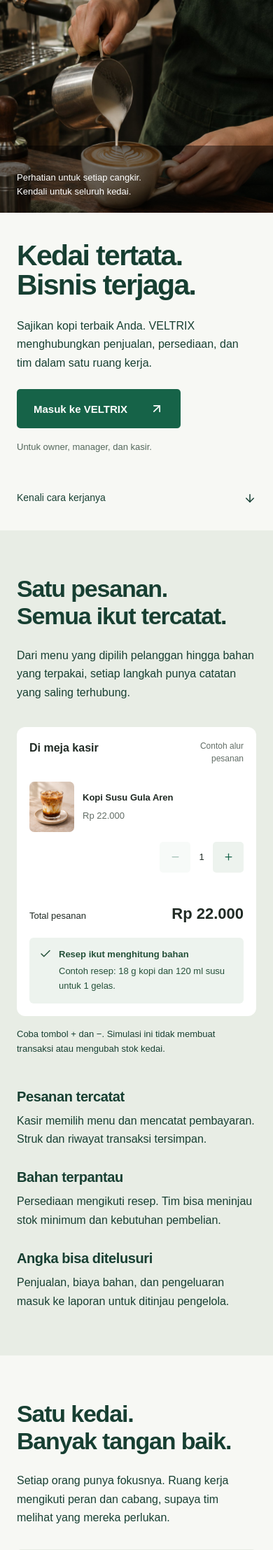
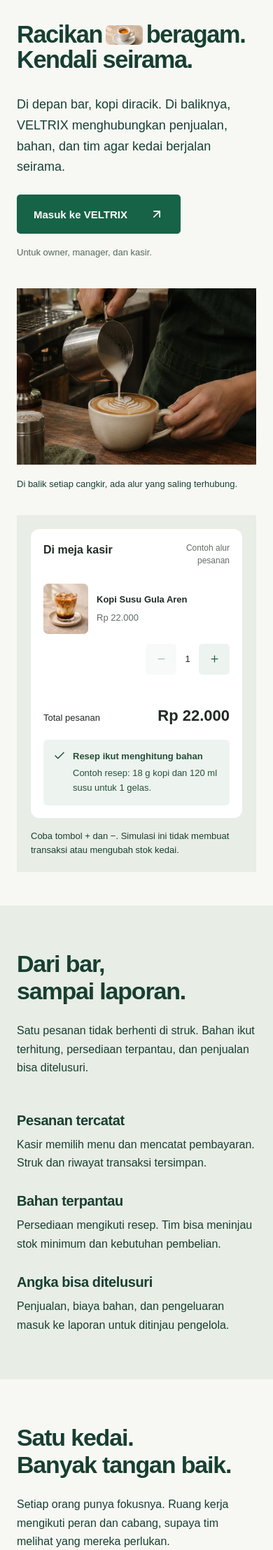
Before and after one commit to firmanizzani/Veltrix, a Laravel app: page / in a window 390 px wide. Shown: the part 72-2287 px from the top of the page at 70% size. Run offline with Laravel 12, Linux system fonts and the light colour scheme; style sheets or scripts are compiled from the project's sources; parts of the project's set-up code (start-up, migrations or seed data) failed here and were passed over; some libraries are stand-ins or nearby versions.

Commit message:
refactor: redesign landing and remove pinned photo layout

```diff
--- a/resources/css/landing.css
+++ b/resources/css/landing.css
@@ -98,65 +98,84 @@
 .landing-mobile-navigation {
     display: none;
 }
-.landing-stage {
-    display: grid;
-    grid-template-columns: 45% 55%;
-    align-items: start;
-}
 .landing-photograph {
-    position: sticky;
-    top: 88px;
-    height: calc(100svh - 88px);
+    position: relative;
+    margin: 0;
+    min-width: 0;
+    height: 430px;
     overflow: hidden;
     background: var(--landing-ink);
 }
 .landing-photograph > img {
     display: block;
     width: 100%;
-    height: 100%;
+    height: calc(100% - 48px);
     object-fit: cover;
-    object-position: 50% 62%;
-    animation: landing-photo-breathe 24s ease-in-out infinite alternate;
-}
-.landing-photo-caption {
-    position: absolute;
-    bottom: 0;
-    left: 0;
-    right: 0;
-    display: flex;
-    flex-direction: column;
-    padding: 48px 40px 32px;
-    background: rgb(0 0 0 / 45%);
-    color: white;
-    font-size: 16px;
-    line-height: 1.55;
-}
-.landing-story {
-    min-width: 0;
+    object-position: 50% 75%;
 }
 .landing-hero {
+    padding: 48px 48px 64px;
+}
+.landing-title-line {
+    display: flex;
+    align-items: center;
+    gap: 0.14em;
+}
+.landing-title-image {
+    display: inline-block;
+    width: 1.55em;
+    height: 0.8em;
+    object-fit: cover;
+    border-radius: 6px;
+    flex-shrink: 0;
+}
+.landing-hero-intro {
+    display: flex;
+    justify-content: space-between;
+    align-items: flex-start;
+    gap: 48px;
+    margin-top: 32px;
+}
+.landing-hero-intro > p {
+    max-width: 47ch;
+    font-size: 18px;
+}
+.landing-preview {
+    display: grid;
+    grid-template-columns: minmax(0, 1.1fr) minmax(0, 1fr);
+    gap: 24px;
+    margin-top: 40px;
+}
+.landing-photograph figcaption {
+    display: flex;
+    align-items: center;
+    min-height: 48px;
+    padding-top: 8px;
+    background: var(--landing-paper);
+    font-size: 13px;
+}
+.landing-preview-console {
     display: flex;
     flex-direction: column;
     justify-content: center;
-    min-height: calc(100svh - 88px);
-    padding: 72px 64px 32px;
+    min-width: 0;
+    padding: 32px;
+    background: var(--landing-field);
 }
-.landing-hero-copy {
-    margin-block: auto;
-    padding-bottom: 40px;
+.landing-preview-console .landing-order-demo {
+    margin-top: 0;
+}
+.landing-preview-console .landing-demo-note {
+    font-size: 13px;
+    line-height: 1.6;
+    margin-top: 16px;
 }
 .landing h1 {
-    font-size: clamp(40px, 5.2vw, 80px);
+    font-size: clamp(40px, 8vw, 110px);
     font-weight: 550;
     line-height: 1.04;
     letter-spacing: -0.04em;
     text-wrap: initial;
-}
-.landing-hero-copy > p {
-    margin: 32px 0;
-    max-width: 38ch;
-    font-size: 18px;
-    line-height: 1.65;
 }
 .landing-cta {
     display: inline-flex;
@@ -187,17 +206,8 @@
     font-size: 13px;
     color: var(--landing-muted);
 }
-.landing-discover {
-    display: inline-flex;
-    align-items: center;
-    justify-content: space-between;
-    gap: 24px;
-    width: 100%;
-    min-height: 44px;
-    font-size: 14px;
-}
 .landing-section {
-    padding: 96px 64px;
+    padding: 88px 48px;
 }
 .landing h2 {
     font-size: clamp(30px, 3.1vw, 46px);
@@ -205,12 +215,45 @@
     font-weight: 550;
     letter-spacing: -0.035em;
 }
-.landing-section > p {
-    margin-top: 24px;
-    max-width: 46ch;
-}
 .landing-flow {
     background: var(--landing-field);
+}
+.landing-flow-intro {
+    display: grid;
+    grid-template-columns: 1fr 1fr;
+    align-items: center;
+    gap: 64px;
+}
+.landing-flow-intro > p {
+    max-width: 45ch;
+}
+.landing-flow .landing-process-list {
+    grid-template-columns: repeat(3, minmax(0, 1fr));
+    gap: 48px;
+    margin-top: 48px;
+}
+.landing-roles {
+    display: grid;
+    grid-template-columns: minmax(0, 1.1fr) minmax(0, 1fr);
+    gap: 72px;
+}
+.landing-role-workspace > p {
+    max-width: 46ch;
+    margin-top: 24px;
+}
+.landing-role-images {
+    align-self: center;
+    min-width: 0;
+}
+.landing-role-images .landing-pair-photographs {
+    margin-top: 0;
+}
+.landing-role-images .landing-pair-photographs img {
+    height: 340px;
+}
+.landing-role-images .landing-photo-note {
+    margin-top: 20px;
+    font-size: 13px;
 }
 .landing-order-demo {
     margin-top: 36px;
@@ -312,11 +355,6 @@
     margin-top: 5px;
     line-height: 1.6;
 }
-.landing-section > .landing-demo-note {
-    font-size: 13px;
-    line-height: 1.6;
-    margin-top: 16px;
-}
 .landing-process-list {
     display: grid;
     gap: 28px;
@@ -397,10 +435,6 @@
 }
 .landing-pair-photographs img:last-child {
     margin-top: 48px;
-}
-.landing-section > .landing-photo-note {
-    font-size: 13px;
-    margin-top: 20px;
 }
 .landing-full-width {
     display: grid;
@@ -502,14 +536,6 @@
         transform: translateY(0);
     }
 }
-@keyframes landing-photo-breathe {
-    from {
-        transform: scale(1);
-    }
-    to {
-        transform: scale(1.035);
-    }
-}
 @media (min-width: 1600px) {
     .landing-hero,
     .landing-section {
@@ -533,9 +559,6 @@
     .landing-quantity {
         margin-left: auto;
     }
-    .landing-photo-caption {
-        padding-inline: 28px;
-    }
     .landing-full-width,
     .landing-faq,
     .landing-footer {
@@ -547,6 +570,20 @@
     }
     .landing-footer-links {
         gap: 16px;
+    }
+}
+@media (max-width: 1000px) {
+    .landing-preview {
+        grid-template-columns: 1fr 1fr;
+    }
+    .landing-preview-console {
+        padding: 20px;
+    }
+    .landing-roles {
+        gap: 40px;
+    }
+    .landing-role-images .landing-pair-photographs img {
+        height: 280px;
     }
 }
 @media (max-width: 800px) {
@@ -591,26 +628,14 @@
         padding-block: 10px;
         font-size: 16px;
     }
-    .landing-stage {
-        grid-template-columns: 43% 57%;
-    }
     .landing-photograph {
-        top: 72px;
-        height: calc(100svh - 72px);
+        height: 360px;
     }
     .landing-hero {
-        min-height: calc(100svh - 72px);
-        padding: 48px 28px 24px;
+        padding: 40px 28px;
     }
     .landing-section {
         padding: 72px 28px;
-    }
-    .landing-hero-copy > p {
-        font-size: 16px;
-    }
-    .landing-photo-caption {
-        font-size: 14px;
-        padding-inline: 24px;
     }
     .landing-full-width,
     .landing-faq {
@@ -626,6 +651,29 @@
         padding: 40px 28px;
     }
 }
+@media (max-width: 800px) {
+    .landing-preview {
+        grid-template-columns: 1fr;
+    }
+    .landing-flow-intro {
+        grid-template-columns: 1fr;
+        gap: 24px;
+    }
+    .landing-flow .landing-process-list {
+        grid-template-columns: 1fr;
+        gap: 28px;
+    }
+    .landing-roles {
+        grid-template-columns: 1fr;
+    }
+    .landing-role-images .landing-pair-photographs img {
+        height: 300px;
+    }
+    .landing-hero-intro {
+        flex-direction: column;
+        gap: 24px;
+    }
+}
 @media (max-width: 600px) {
     .landing {
         font-size: 16px;
@@ -638,45 +686,15 @@
         font-size: 13px;
         gap: 6px;
     }
-    .landing-stage {
-        display: flex;
-        flex-direction: column;
-    }
     .landing-photograph {
-        position: relative;
-        top: auto;
         width: 100%;
-        height: 36svh;
-        min-height: 240px;
-        max-height: 340px;
-    }
-    .landing-photograph > img {
-        object-position: 50% 65%;
-    }
-    .landing-photo-caption {
-        padding: 36px 24px 20px;
-        font-size: 13px;
-    }
-    .landing-story {
-        width: 100%;
+        height: 300px;
     }
     .landing-hero {
-        min-height: auto;
-        padding: 40px 24px 24px;
+        padding: 32px 24px 48px;
     }
     .landing h1 {
-        font-size: clamp(36px, 10.5vw, 56px);
-    }
-    .landing-hero-copy {
-        margin: 0;
-        padding-bottom: 20px;
-    }
-    .landing-hero-copy > p {
-        margin-block: 24px;
-        max-width: 36ch;
-    }
-    .landing-discover {
-        margin-top: 20px;
+        font-size: clamp(28px, 8.8vw, 56px);
     }
     .landing-section {
         padding: 64px 24px;
--- a/resources/js/pages/Landing.tsx
+++ b/resources/js/pages/Landing.tsx
@@ -1,14 +1,5 @@
 import { Head, Link, usePage } from '@inertiajs/react';
-import {
-    ArrowDown,
-    ArrowUpRight,
-    Check,
-    ChevronDown,
-    Menu,
-    Minus,
-    Plus,
-    X,
-} from 'lucide-react';
+import { ArrowUpRight, Check, ChevronDown, Menu, Minus, Plus, X } from 'lucide-react';
 import { useEffect, useRef, useState, type KeyboardEvent } from 'react';
 import { money } from '../lib/utils';
 import '../../css/landing.css';
@@ -118,6 +109,17 @@ export default function Landing() {
     const menuButton = useRef<HTMLButtonElement>(null);
     const roleButtons = useRef<(HTMLButtonElement | null)[]>([]);
     const currentRole = roles[role];
+
+    useEffect(() => {
+        const target = window.location.hash.slice(1);
+        if (!target) {
+            return;
+        }
+        const frame = requestAnimationFrame(() => {
+            document.getElementById(target)?.scrollIntoView({ block: 'start' });
+        });
+        return () => cancelAnimationFrame(frame);
+    }, []);
 
     useEffect(() => {
         const observer = new IntersectionObserver(
@@ -236,39 +238,30 @@ export default function Landing() {
             </header>
 
             <main id="landing-content">
-                <div className="landing-stage">
-                    <aside
-                        className="landing-photograph"
-                        aria-label="Proses meracik kopi"
-                    >
-                        <img
-                            src="/images/landing/coffee-craft.jpg"
-                            alt="Barista menuangkan latte art ke cangkir di depan mesin espresso"
-                            width={1122}
-                            height={1402}
-                            fetchPriority="high"
-                        />
-                        <div className="landing-photo-caption">
-                            <span>Perhatian untuk setiap cangkir.</span>
-                            <span>Kendali untuk seluruh kedai.</span>
-                        </div>
-                    </aside>
-
-                    <div className="landing-story">
                 <section
                     className="landing-hero"
                     aria-labelledby="landing-title"
                 >
-                            <div className="landing-hero-copy">
                     <h1 id="landing-title">
-                                    Kedai tertata.
-                                    <br />
-                                    Bisnis terjaga.
+                        <span className="landing-title-line">
+                            Racikan{' '}
+                            <img
+                                className="landing-title-image"
+                                src="/images/menu/espresso.jpg"
+                                alt=""
+                                width={160}
+                                height={100}
+                            />{' '}
+                            beragam.
+                        </span>
+                        <span className="landing-title-line">Kendali seirama.</span>
                     </h1>
+                    <div className="landing-hero-intro">
                         <p>
-                                    Sajikan kopi terbaik Anda. VELTRIX menghubungkan
-                                    penjualan, persediaan, dan tim dalam satu ruang kerja.
+                            Di depan bar, kopi diracik. Di baliknya, VELTRIX menghubungkan
+                            penjualan, bahan, dan tim agar kedai berjalan seirama.
                         </p>
+                        <div className="landing-hero-action">
                             <Link
                                 className="landing-cta"
                                 href={destination}
@@ -280,30 +273,21 @@ export default function Landing() {
                                 Untuk owner, manager, dan kasir.
                             </span>
                         </div>
-                            <a
-                                className="landing-discover"
-                                href="#alur"
-                            >
-                                Kenali cara kerjanya
-                                <ArrowDown size={18} />
-                            </a>
-                        </section>
-
-                        <section
-                            id="alur"
-                            className="landing-flow landing-section"
-                        >
-                            <h2 data-reveal>
-                                Satu pesanan.
-                                <br />
-                                Semua ikut tercatat.
-                            </h2>
-                            <p data-reveal>
-                                Dari menu yang dipilih pelanggan hingga bahan yang
-                                terpakai, setiap langkah punya catatan yang saling
-                                terhubung.
-                            </p>
-
+                    </div>
+                    <div className="landing-preview">
+                        <figure className="landing-photograph">
+                            <img
+                                src="/images/landing/coffee-craft.jpg"
+                                alt="Barista menuangkan latte art ke cangkir di depan mesin espresso"
+                                width={1122}
+                                height={1402}
+                                fetchPriority="high"
+                            />
+                            <figcaption>
+                                Di balik setiap cangkir, ada alur yang saling terhubung.
+                            </figcaption>
+                        </figure>
+                        <div className="landing-preview-console">
                             <div
                                 className="landing-order-demo"
                                 data-ui
@@ -376,43 +360,62 @@ export default function Landing() {
                                 Coba tombol + dan −. Simulasi ini tidak membuat transaksi
                                 atau mengubah stok kedai.
                             </p>
+                        </div>
+                    </div>
+                </section>
+                <section
+                    id="alur"
+                    className="landing-flow landing-section"
+                >
+                    <div className="landing-flow-intro">
+                        <h2 data-reveal>
+                            Dari bar,
+                            <br />
+                            sampai laporan.
+                        </h2>
+                        <p data-reveal>
+                            Satu pesanan tidak berhenti di struk. Bahan ikut terhitung,
+                            persediaan terpantau, dan penjualan bisa ditelusuri.
+                        </p>
+                    </div>
                     <div className="landing-process-list">
                         <div data-reveal>
                             <h3>Pesanan tercatat</h3>
                             <p>
-                                        Kasir memilih menu dan mencatat pembayaran. Struk
-                                        dan riwayat transaksi tersimpan.
+                                Kasir memilih menu dan mencatat pembayaran. Struk dan
+                                riwayat transaksi tersimpan.
                             </p>
                         </div>
                         <div data-reveal>
                             <h3>Bahan terpantau</h3>
                             <p>
-                                        Persediaan mengikuti resep. Tim bisa meninjau stok
-                                        minimum dan kebutuhan pembelian.
+                                Persediaan mengikuti resep. Tim bisa meninjau stok minimum
+                                dan kebutuhan pembelian.
                             </p>
                         </div>
                         <div data-reveal>
                             <h3>Angka bisa ditelusuri</h3>
                             <p>
-                                        Penjualan, biaya bahan, dan pengeluaran masuk ke
-                                        laporan untuk ditinjau pengelola.
+                                Penjualan, biaya bahan, dan pengeluaran masuk ke laporan
+                                untuk ditinjau pengelola.
                             </p>
                         </div>
                     </div>
                 </section>
-
                 <section
                     id="peran"
                     className="landing-roles landing-section"
                 >
+                    <div className="landing-role-workspace">
+                        {' '}
                         <h2 data-reveal>
                             Satu kedai.
                             <br />
                             Banyak tangan baik.
                         </h2>
                         <p data-reveal>
-                                Setiap orang punya fokusnya. Ruang kerja mengikuti peran
-                                dan cabang, supaya tim melihat yang mereka perlukan.
+                            Setiap orang punya fokusnya. Ruang kerja mengikuti peran dan
+                            cabang, supaya tim melihat yang mereka perlukan.
                         </p>
                         <div
                             className="landing-role-tabs"
@@ -455,6 +458,9 @@ export default function Landing() {
                                 ))}
                             </ul>
                         </div>
+                    </div>
+                    <div className="landing-role-images">
+                        {' '}
                         <div
                             className="landing-pair-photographs"
                             data-reveal
@@ -477,10 +483,8 @@ export default function Landing() {
                         <p className="landing-photo-note">
                             Dari bar kopi sampai dapur, tetap dalam satu alur.
                         </p>
+                    </div>
                 </section>
-                    </div>
-                </div>
-
                 <section
                     className="landing-full-width"
                     aria-labelledby="landing-business-title"
@@ -489,9 +493,9 @@ export default function Landing() {
                         id="landing-business-title"
                         data-reveal
                     >
-                        Racikan Anda.
+                        Kedai tumbuh.
                         <br />
-                        Ruang tumbuh.
+                        Alur tetap utuh.
                     </h2>
                     <div data-reveal>
                         <p>
```
Also changed, not shown: DESIGN.md (+2 -2 lines). Lines whose indentation alone changed are shown as unchanged.
